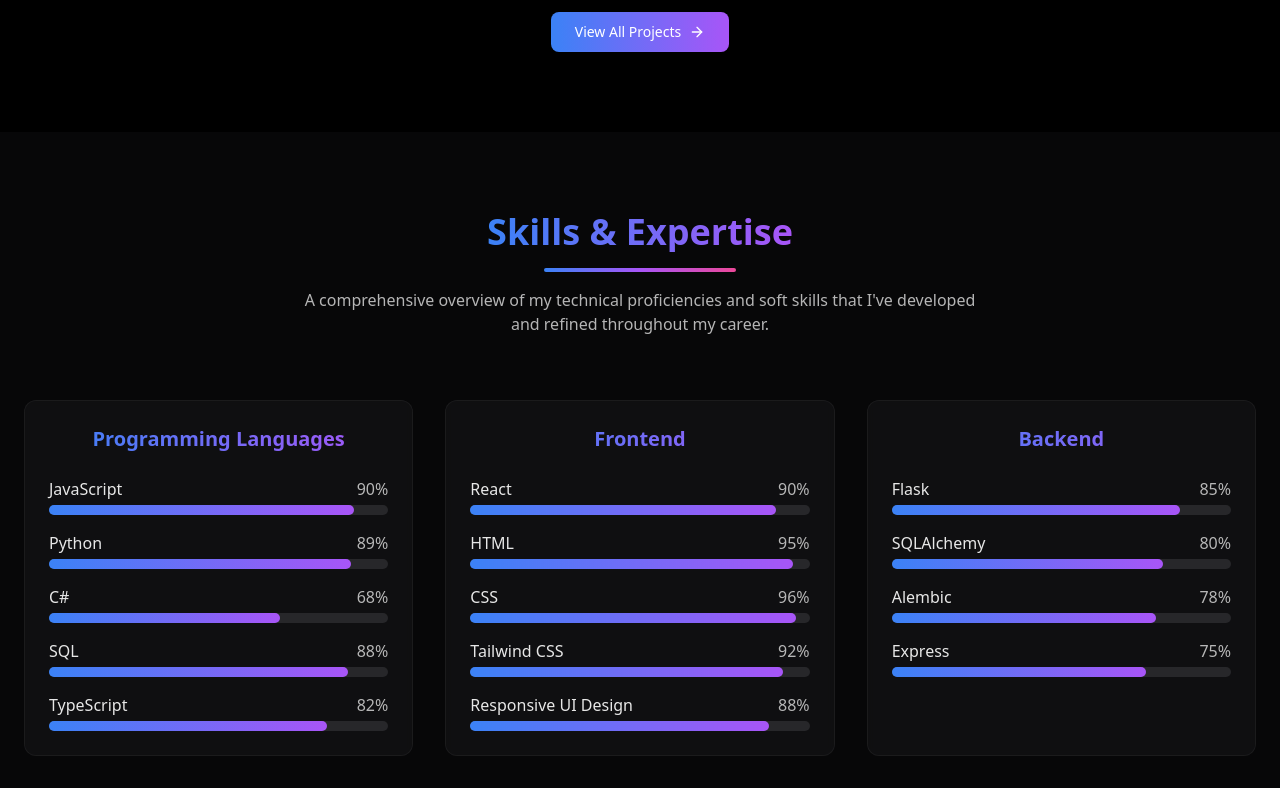
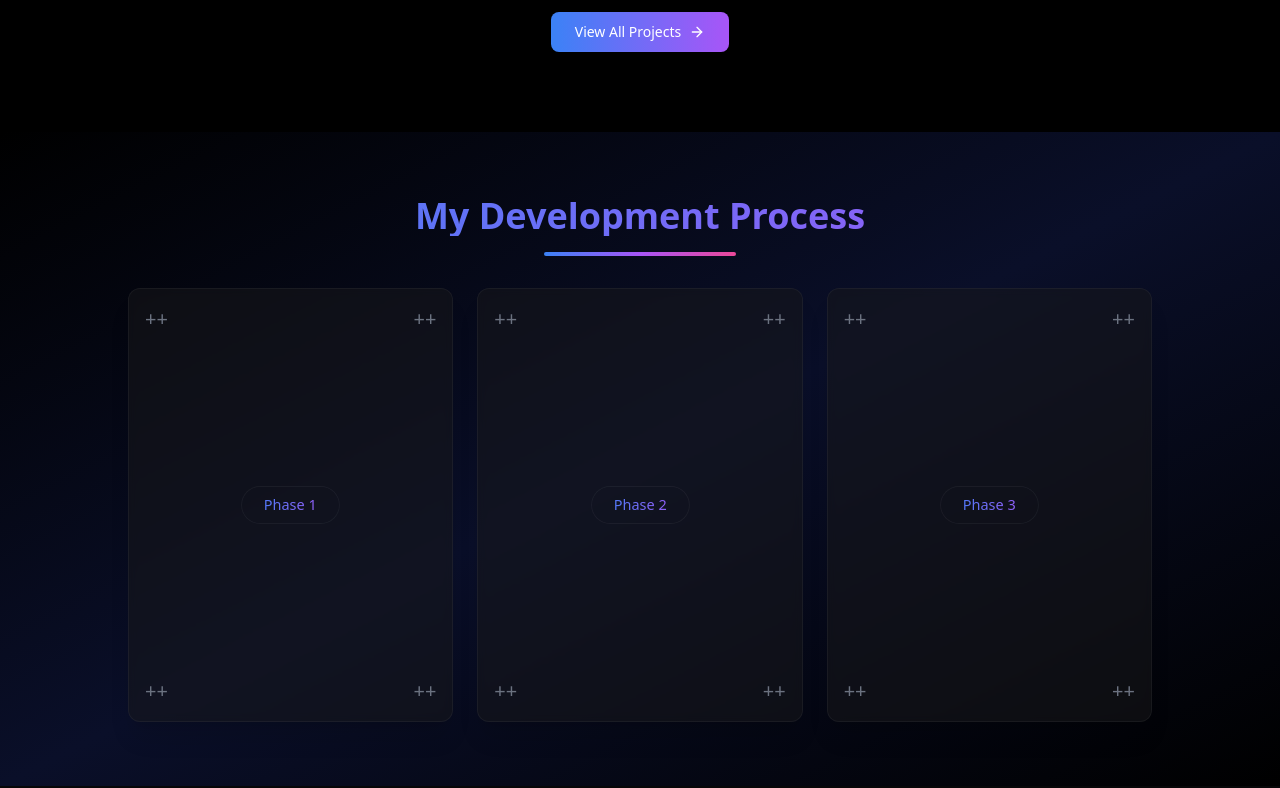
Before and after one commit to koskei-kipkoech/Personal-Portfolio, a Next.js app: page / in a window 1280 px wide. Shown: the part 3440-4228 px from the top of the page. Built offline with nearby package versions, Linux system fonts and the light colour scheme.

Commit message:
Adds my approach and its route

```diff
--- a/app/page.tsx
+++ b/app/page.tsx
@@ -7,6 +7,7 @@
 import Experience from "@/components/experience"
 import Footer from "@/components/footer"
 import Hero from "@/components/hero"
+import Approach from "@/components/myprocedure"
 import Navbar from "@/components/navbar"
 import { SelectedWork } from "@/components/projectcard"
 import Projects from "@/components/projects"
@@ -22,6 +23,7 @@
       <About/>
       <SelectedWork/>
       {/* <ViewAllProjectsButton/> */}
+      <Approach/>
       <Skills/>
       {/* <Projects/> */}
       <Experience/>
```
